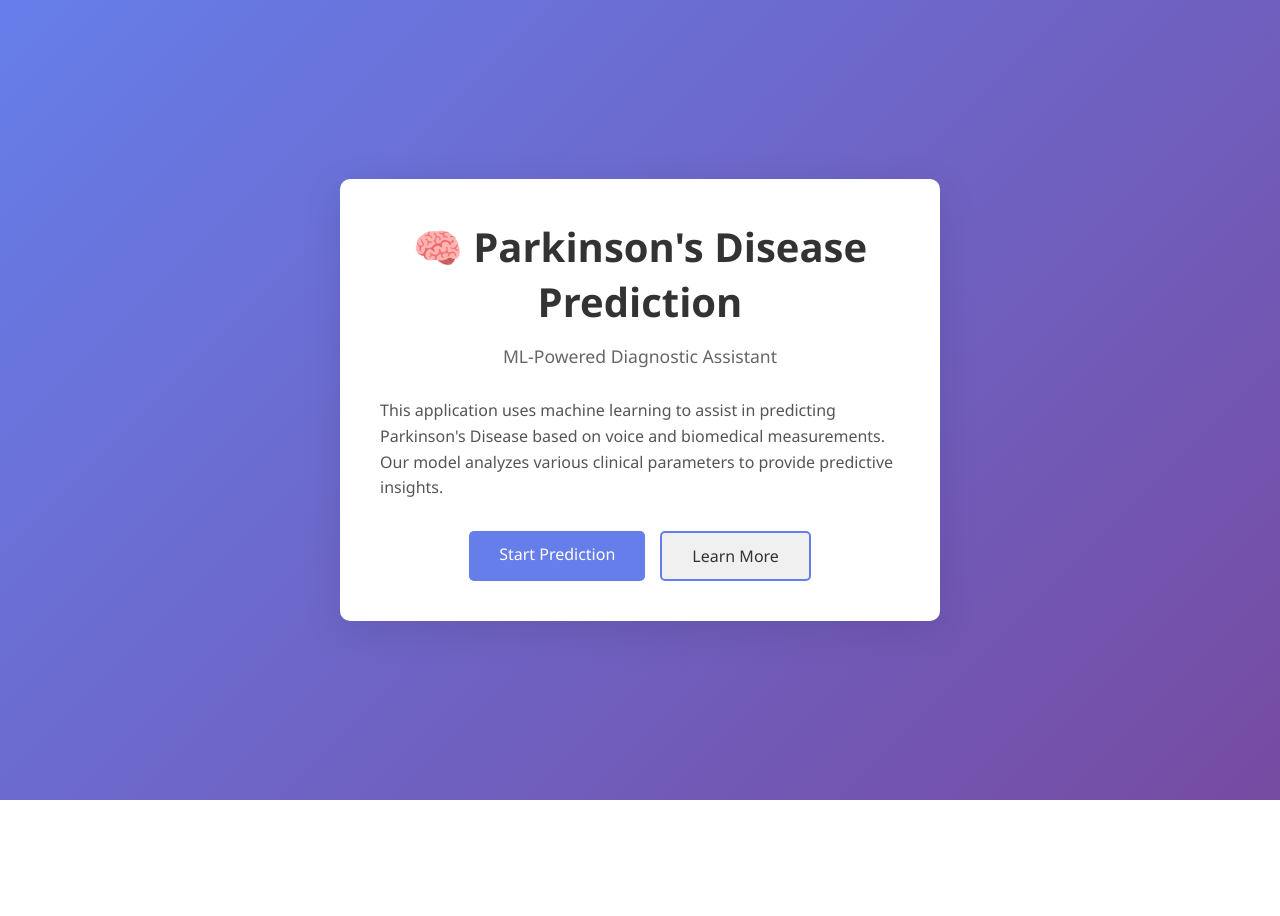
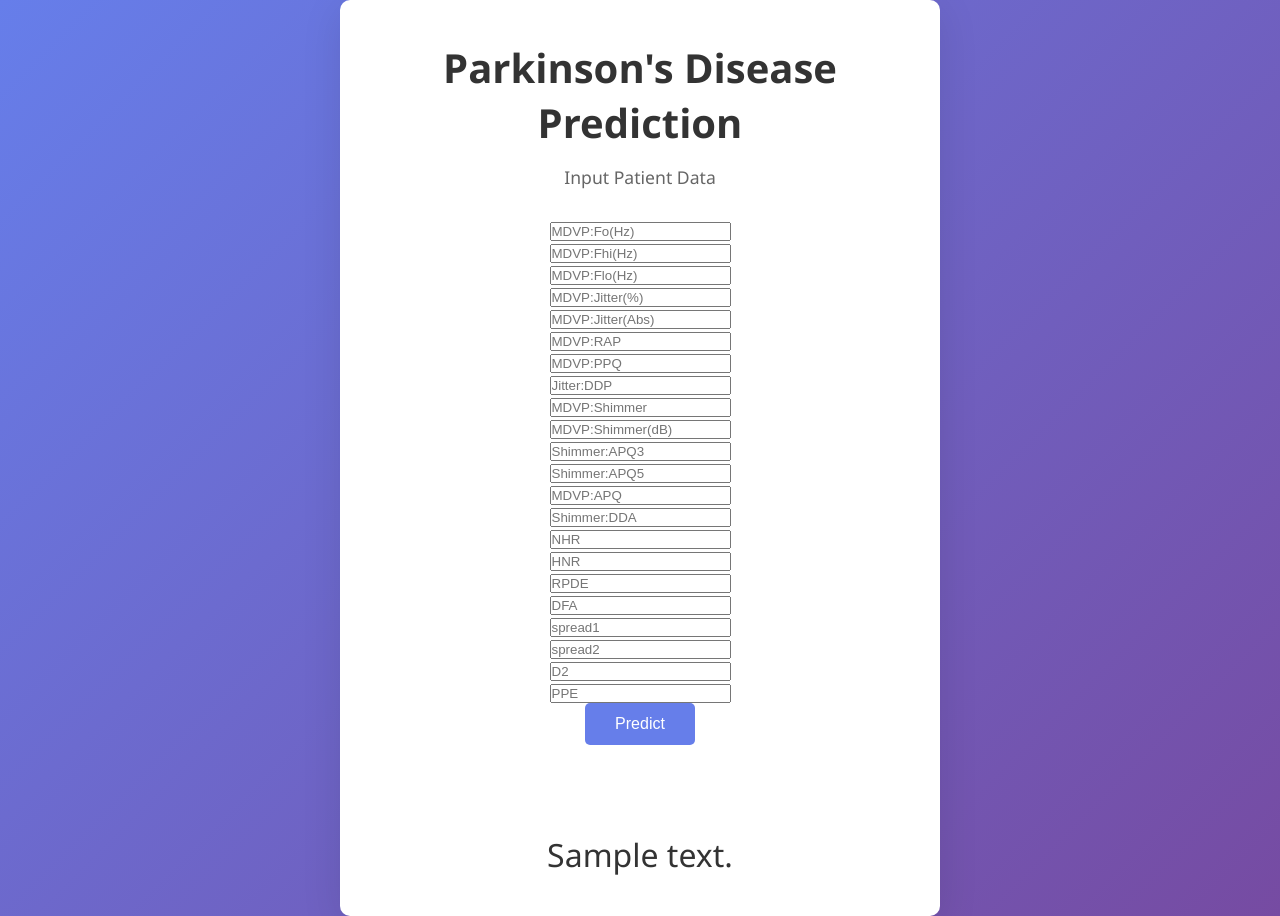
Before and after one commit to Nishchalam/parkinson_disease_project, a Flask app: template templates/home.html in a window 1280 px wide. Before the commit the page ends 800 px from the top, so only its background shows below. Run offline with Flask 3, Linux system fonts and the light colour scheme; the template is opened without the code that fills it: most values are stand-ins (such as "Sample title", 1, 10 or a date in 2020); parts of the project's set-up code (start-up, migrations or seed data) failed here and were passed over.

Commit message:
Web app is ready to use with proper UI!

```diff
--- a/app.py
+++ b/app.py
@@ -22,6 +22,14 @@ def predict_api():
     print(output[0])
     return jsonify(int(output[0]))
 
+@app.route('/predict', methods=["POST"])
+def predict():
+    data=[float (x) for x in request.form.values() ]
+    final_input=scaler.transform(np.array(data).reshape(1,-1))
+    print(final_input)
+    output=model.predict(final_input)[0]
+    return render_template('home.html', prediction_text="The status of the person is {}".format(output))
+
 @app.route('/about')
 def about():
     about_info = {
--- a/templates/home.html
+++ b/templates/home.html
@@ -77,19 +77,43 @@
         }
     </style>
 </head>
-<body>
-    <div class="container">
-        <h1>🧠 Parkinson's Disease Prediction</h1>
-        <p class="subtitle">ML-Powered Diagnostic Assistant</p>
+<div class="container">
+    <h1>Parkinson's Disease Prediction</h1>
+    <p class="subtitle">Input Patient Data</p>
 
-        <div class="description">
-            <p>This application uses machine learning to assist in predicting Parkinson's Disease based on voice and biomedical measurements. Our model analyzes various clinical parameters to provide predictive insights.</p>
-        </div>
+    <form action="/predict" method="post">
+        <input type="text" name="MDVP:Fo(Hz)" placeholder="MDVP:Fo(Hz)" required="required" /><br>
+        <input type="text" name="MDVP:Fhi(Hz)" placeholder="MDVP:Fhi(Hz)" required="required" /><br>
+        <input type="text" name="MDVP:Flo(Hz)" placeholder="MDVP:Flo(Hz)" required="required" /><br>
+        <input type="text" name="MDVP:Jitter(%)" placeholder="MDVP:Jitter(%)" required="required" /><br>
+        <input type="text" name="MDVP:Jitter(Abs)" placeholder="MDVP:Jitter(Abs)" required="required" /><br>
+        <input type="text" name="MDVP:RAP" placeholder="MDVP:RAP" required="required" /><br>
+        <input type="text" name="MDVP:PPQ" placeholder="MDVP:PPQ" required="required" /><br>
+        <input type="text" name="Jitter:DDP" placeholder="Jitter:DDP" required="required" /><br>
+        <input type="text" name="MDVP:Shimmer" placeholder="MDVP:Shimmer" required="required" /><br>
+        <input type="text" name="MDVP:Shimmer(dB)" placeholder="MDVP:Shimmer(dB)" required="required" /><br>
+        <input type="text" name="Shimmer:APQ3" placeholder="Shimmer:APQ3" required="required" /><br>
+        <input type="text" name="Shimmer:APQ5" placeholder="Shimmer:APQ5" required="required" /><br>
+        <input type="text" name="MDVP:APQ" placeholder="MDVP:APQ" required="required" /><br>
+        <input type="text" name="Shimmer:DDA" placeholder="Shimmer:DDA" required="required" /><br>
+        <input type="text" name="NHR" placeholder="NHR" required="required" /><br>
+        <input type="text" name="HNR" placeholder="HNR" required="required" /><br>
+        <input type="text" name="RPDE" placeholder="RPDE" required="required" /><br>
+        <input type="text" name="DFA" placeholder="DFA" required="required" /><br>
+        <input type="text" name="spread1" placeholder="spread1" required="required" /><br>
+        <input type="text" name="spread2" placeholder="spread2" required="required" /><br>
+        <input type="text" name="D2" placeholder="D2" required="required" /><br>
+        <input type="text" name="PPE" placeholder="PPE" required="required" /><br>
 
-        <div class="btn-group">
-            <a href="/predict_api" class="btn-primary">Start Prediction</a>
-            <a href="/about" class="btn-secondary">Learn More</a>
-        </div>
-    </div>
+        <button type="submit" class="btn btn-primary btn-block btn-large">Predict</button>
+    </form>
+
+   <br>
+   <br>
+
+
+
 </body>
-</html>
+<br>
+<br>
+<p class="prediction-text" style="font-size: 2em; color: #333;">{{prediction_text}}</p>
```
Also changed, not shown: 1 other file.
